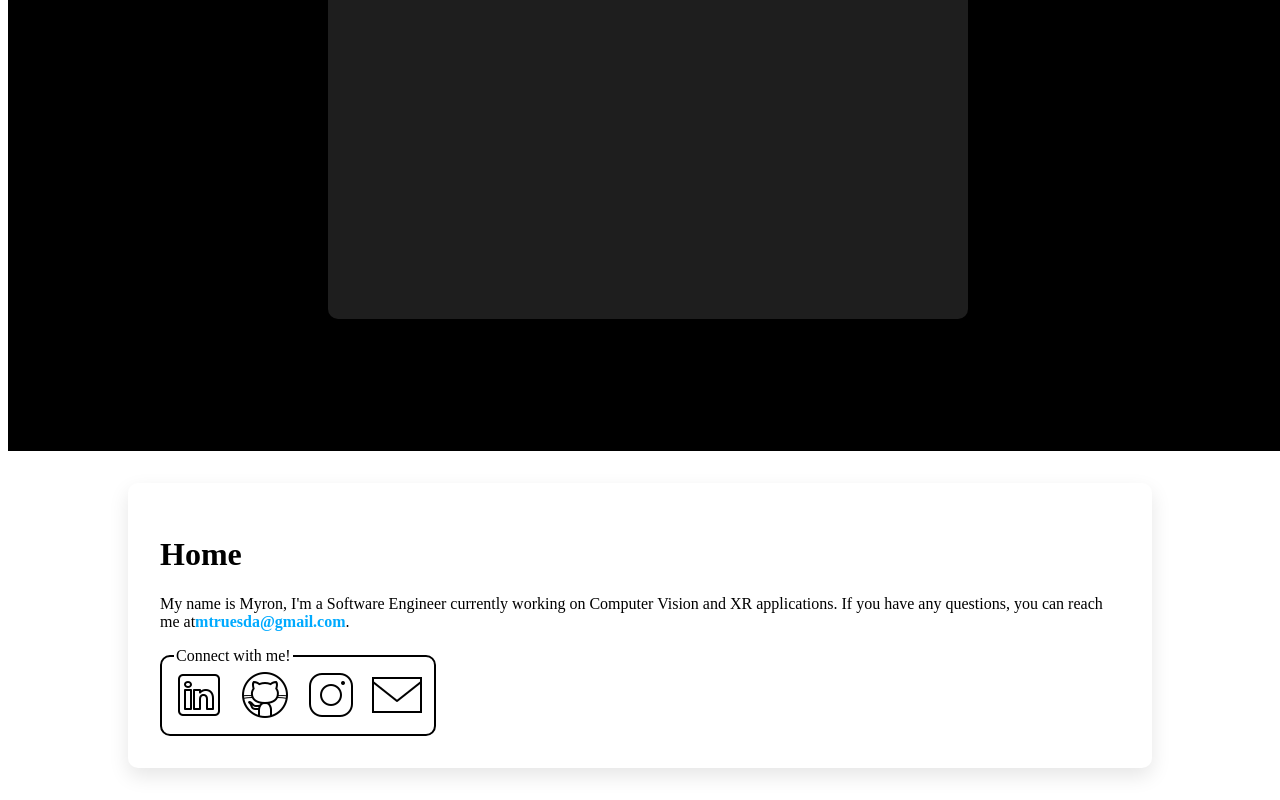
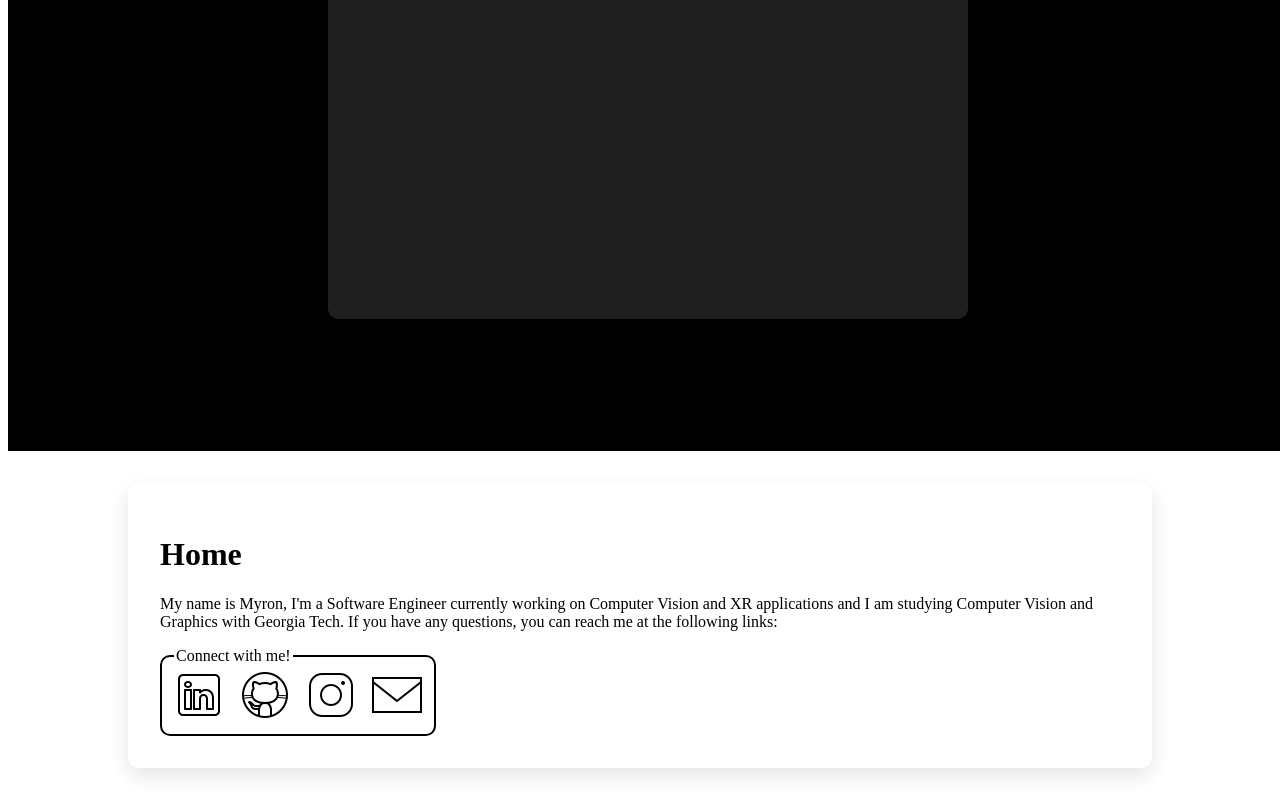
Before and after one commit to mtruesda/mtruesda.github.io, a React (Create React App) app in the folder Website/: page /home in a window 1280 px wide. Shown: the part 424-1224 px from the top of the page. Built offline with nearby package versions, Linux system fonts and the light colour scheme; the HTML template or start-up script is replaced by a standard one.

Commit message:
update home page

```diff
--- a/Website/src/views/Home.js
+++ b/Website/src/views/Home.js
@@ -20,10 +20,10 @@ function Home() {
             <div id='main-content' className='main-content'>
                 <h1>Home</h1>
                 <p>
-                    My name is Myron, I'm a Software Engineer currently working on Computer Vision and XR applications.
+                    My name is Myron, I'm a Software Engineer currently working on Computer Vision and XR applications and I
+                    am studying Computer Vision and Graphics with Georgia Tech.
 
-                    If you have any questions, you can reach me at
-                    <a href='mailto:mtruesda@gmail.com'>mtruesda@gmail.com</a>.
+                    If you have any questions, you can reach me at the following links:
                 </p>
 
                 <fieldset className="container">
```
